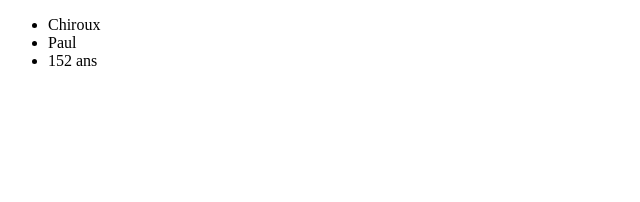
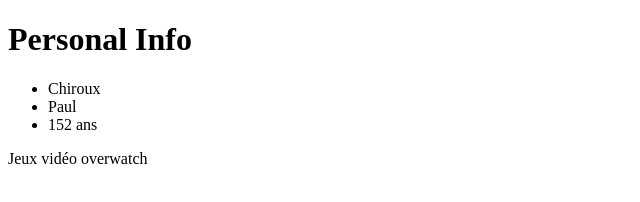
Before and after one commit to PaulChiroux/PaulChiroux.github.io, a plain HTML site: page index.html in a window 1280 px wide. Shown: the whole page, without its empty margins (0-640 px from the left). Drawn offline with Linux system fonts and the light colour scheme.

Commit message:
Adding jeux vidéo

```diff
--- a/index.html
+++ b/index.html
@@ -2,13 +2,19 @@
 <html lang="fr" dir="ltr">
   <head>
     <meta charset="utf-8">
-    <title> Personal Info</title>
+    <title>Smartgit tuto</title>
   </head>
   <body>
+    <h1>Personal Info</h1>
     <ul>
         <li>Chiroux</li>
         <li>Paul</li>
         <li>152 ans</li>
     </ul>
+
+    <tab>
+        <tr>Jeux vidéo</tr>
+        <th>overwatch</th>
+    </tab>
   </body>
 </html>
```
